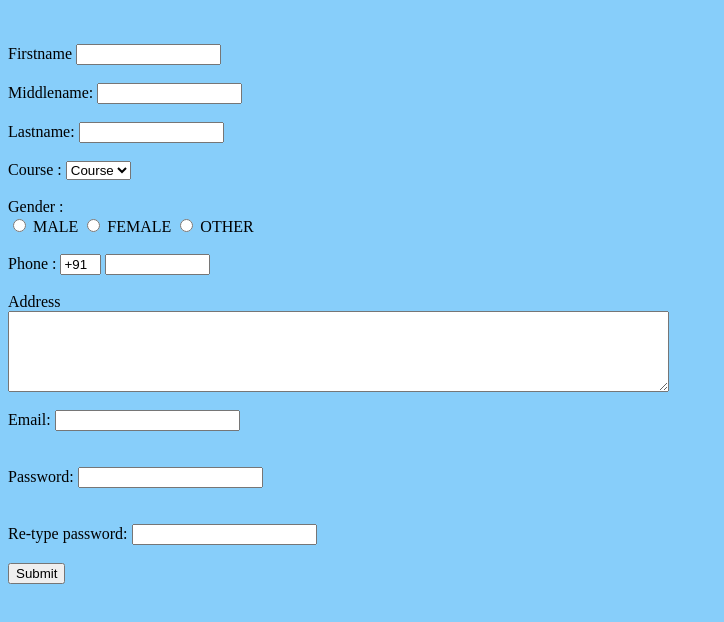
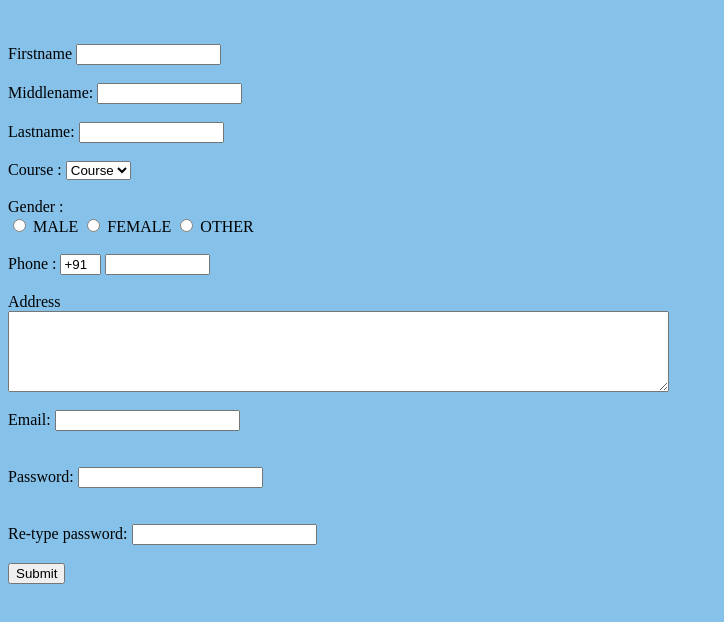
Before and after one commit to J-A-N-A/first_web_page, a plain HTML site: page index.html in a window 1280 px wide. Shown: the whole page, without its empty margins (0-724 px from the left). Drawn offline with Linux system fonts and the light colour scheme.

Commit message:
Update index.html

```diff
--- a/index.html
+++ b/index.html
@@ -5,7 +5,7 @@ Registration Page
  <h1>EMPLOYEE REGISTRATION FORM</h1>
 </title>
 </head>
-<body bgcolor="Lightskyblue">
+<body bgcolor="#85C1E9">
 <br>
 <br>
 <form>
```
